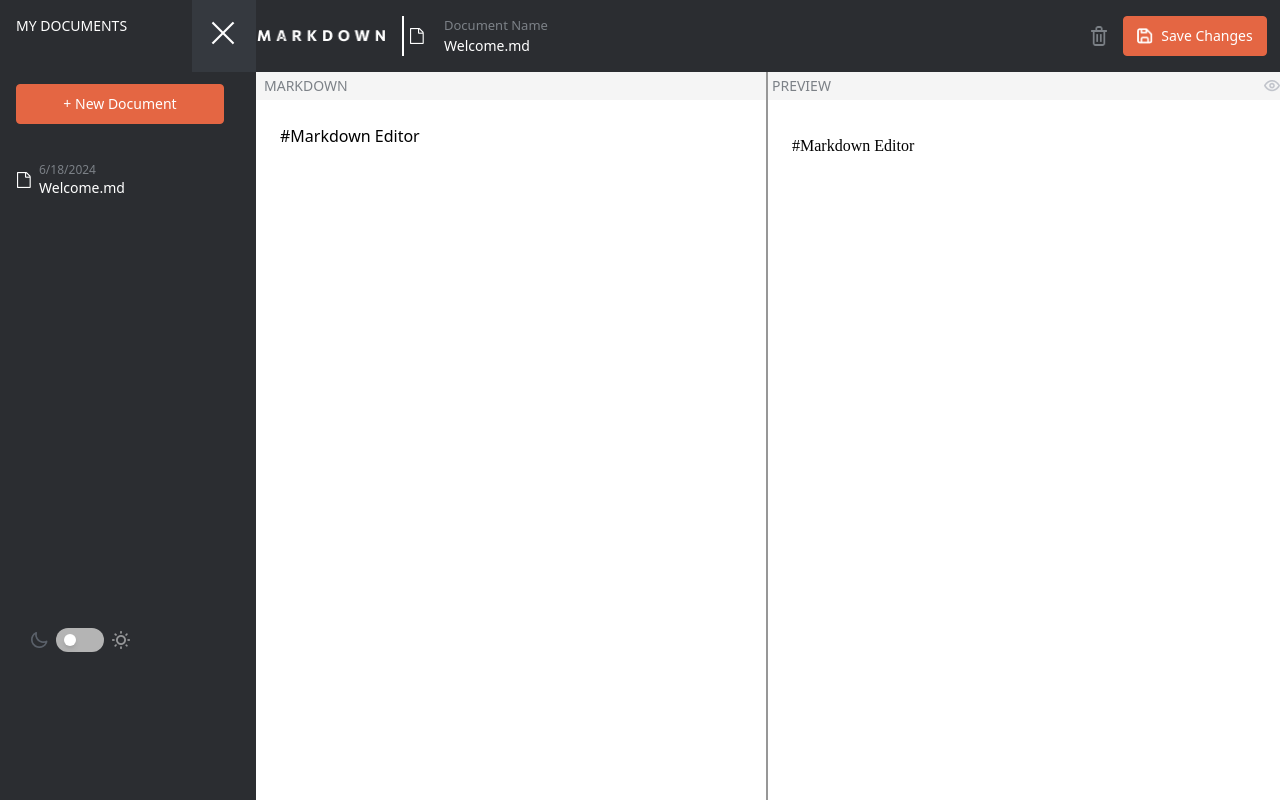
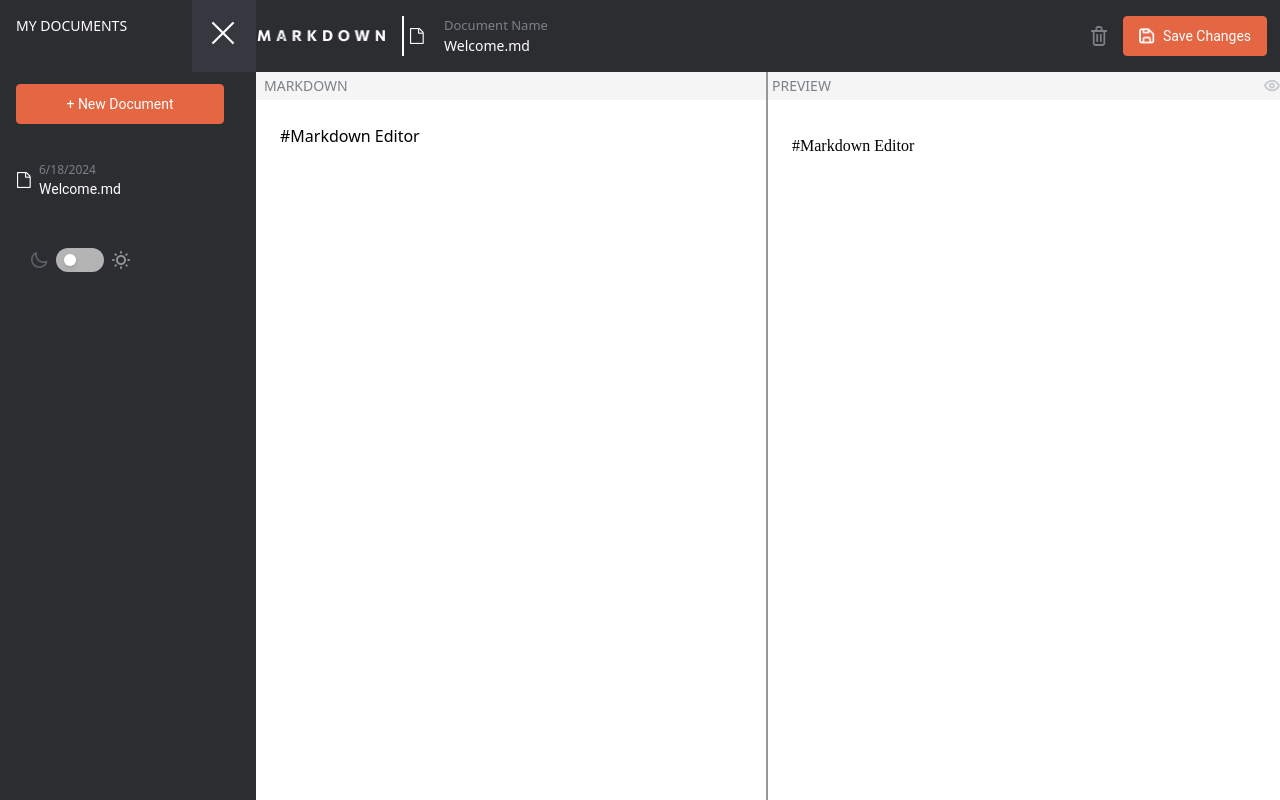
Before and after one commit to adjeibrightsekyere/markdown-Editor, a React (Vite) app: page / in a window 1280 px wide. Both pictures are taken after a click on the picture 34 px from the left and 32 px from the top of the page. Built offline with nearby package versions, Linux system fonts and the light colour scheme.

Commit message:
installed styled-components, used styled components in some components,also made editor only for sm screens to overflow

```diff
--- a/package.json
+++ b/package.json
@@ -18,6 +18,7 @@
     "postcss": "^8.4.38",
     "react": "^18.2.0",
     "react-dom": "^18.2.0",
+    "styled-components": "^6.1.11",
     "tailwindcss": "^3.4.4"
   },
   "devDependencies": {
--- a/src/App.css
+++ b/src/App.css
@@ -85,7 +85,7 @@ nav, .flex-grow, .w-full {
   .preview-only .preview-content {
     align-items: flex-start;
   justify-content: center;
-  margin-left: 10%;
+  margin-left: 25%;
   height: 100%;
   }}
 
--- a/src/App.tsx
+++ b/src/App.tsx
@@ -64,7 +64,7 @@ function App() {
       date: new Date().toLocaleDateString(),
       content: ''
     };
-    const updatedDocs = [...documents, newDoc];
+    const updatedDocs = [newDoc, ...documents];
     setDocuments(updatedDocs);
     setActiveDocId(newDoc.id)
     setMarkdown(newDoc.content)
--- a/src/components/DocListItems.tsx
+++ b/src/components/DocListItems.tsx
@@ -1,5 +1,43 @@
 import React from 'react';
+import styled from 'styled-components';
 import doc from '../assets/doc.png';
+
+const ListItemContainer = styled.div `
+    display: flex;
+    align-items: center;
+    border: 1px solid #2B2D31;
+    background: #2B2D31;
+    cursor: pointer;
+    width: 100%;
+    height: 4rem;
+    padding: 0.5rem;
+`;
+
+const DocumentIcon = styled.img`
+  margin-right: 0.5rem;
+`;
+
+const DocumentInfo = styled.div`
+  display: flex;
+  flex-direction: column;
+`;
+
+const DocumentDate = styled.p`
+  font-size: 0.75rem;
+  color: #7C8187;
+`;
+
+const DocumentName = styled.h1`
+  font-size: 0.875rem;
+  font-family: 'Roboto', sans-serif;
+  color: white;
+  font-weight: normal;
+  transition: color 0.2s;
+
+  &:hover {
+    color: #E46643;
+  }
+`;
 
 interface DocumentListItemProps{
     name: string;
@@ -8,15 +46,15 @@ interface DocumentListItemProps{
 
 const DocumentListItem: React.FC<DocumentListItemProps> =({name, date}) => {
     return (
-        <div  className='flex items-center border border-[#2B2D31] bg-[#2B2D31] cursor-pointer w-full h-16 rounded-none p-2'>
-            <img src={doc} alt='doc' className=' mr-2' />
-            <div className="flex flex-col">
-                <p className='text-xs text-[#7C8187]'>{date}</p>
-                <h1 className='text-sm font-normal text-white hover:text-[#E46643] font-roboto'>
+        <ListItemContainer>
+            <DocumentIcon src={doc} alt='doc'  />
+            <DocumentInfo>
+                <DocumentDate>{date}</DocumentDate>
+                <DocumentName>
                     {name}
-                </h1>
-            </div>
-        </div>
+                </DocumentName>
+            </DocumentInfo>
+        </ListItemContainer>
     )
 }
 export default DocumentListItem;
--- a/src/components/buttons/new_document.tsx
+++ b/src/components/buttons/new_document.tsx
@@ -1,12 +1,37 @@
 import React from 'react';
+import styled from 'styled-components';
+
+const NewDocumentButton = styled.div`
+    display: flex;
+    border: 1px solid #E46643;
+    background: #E46643;
+    cursor: pointer;
+    width: 13rem;
+    height: 2.5rem;
+    justify-content: center;
+    align-items: center;
+    border-radius: 4px;
+    transition: background 0.2s;
+
+  &:hover {
+    background: #F39765;
+  }
+`;
+
+const ButtonText = styled.h1`
+     font-size: 0.875rem;
+     font-family: 'Roboto', sans-serif;
+     color: white;
+     font-weight: normal;
+`;
 
 const NewDocument: React.FC = () => {
     return (
-        <div>
-            <div className='flex border border-[#E46643] bg-[#E46643] hover:bg-[#F39765] cursor-pointer w-52 h-10 rounded-[4px] justify-center items-center gap-2'>
-                <h1 className=' text-sm font-normal text-white font-roboto'>+ New Document</h1>
-            </div>
-        </div>
+
+        <NewDocumentButton>
+            <ButtonText>+ New Document</ButtonText>
+        </NewDocumentButton>
+
     )
 }
 export default NewDocument;
--- a/src/components/buttons/save_button.tsx
+++ b/src/components/buttons/save_button.tsx
@@ -1,17 +1,61 @@
 import React from "react";
+import styled from "styled-components";
 import save from '../../assets/save.png';
+
+const SaveButtonContainer = styled.div`
+    display: flex;
+    border: 1px solid #E46643;
+    background: #E46643;
+    cursor: pointer;
+    width: 2.5rem;
+    height: 2.5rem;
+    border-radius: 4px;
+    justify-content: center;
+    align-items: center;
+    gap: 0.5rem;
+    transition: background 0.2s;
+
+    &:hover {
+        background: #F39765;
+    }
+    @media (min-width: 768px) {
+    width: 9rem;
+  }
+`;
+
+const SaveIcon = styled.img`
+    width: 1rem;
+    height: 1rem;
+
+    @media (min-width: 768px) {
+        width: 1rem;
+        height: 1rem;
+    }
+`;
+
+const SaveText = styled.h1`
+    display: none;
+    font-size: 0.875rem;
+    font-weight: normal;
+    color: white;
+    font-family: 'Roboto', sans-serif;
+
+    @media (min-width: 768px) {
+        display: block;
+    }
+`;
 
 interface SaveButtonProps {
     onSave: () => void;
 }
 const SaveButton: React.FC<SaveButtonProps> = ({ onSave }) => {
     return (
-        <div onClick={onSave} className='flex border border-[#E46643] bg-[#E46643] hover:bg-[#F39765] cursor-pointer w-10 md:w-36 h-10 rounded-[4px] justify-center items-center md:gap-2'>
-            <img
-                className=' w-4 h-4'
+        <SaveButtonContainer onClick={onSave} >
+            <SaveIcon
+
                 src={save} alt='save' />
-            <h1 className='hidden md:block text-sm font-normal text-white font-roboto'>Save Changes</h1>
-        </div>
+            <SaveText >Save Changes</SaveText>
+        </SaveButtonContainer>
     )
 }
 export default SaveButton;
--- a/src/components/editor.tsx
+++ b/src/components/editor.tsx
@@ -33,7 +33,7 @@ function Editor({markdown, setMarkdown, isDarkMode}: EditorProps) {
             <textarea
             placeholder="bio"
             value={markdown}
-            className=" flex-grow w-full h-full overflow-hidden outline-none p-6 resize-none"  onChange={(e) => setMarkdown (e.target.value)}>
+            className=" flex-grow w-full h-full overflow-auto md:overflow-hidden outline-none p-6 resize-none"  onChange={(e) => setMarkdown (e.target.value)}>
                 {markdown}
             </textarea>
        </div>
--- a/src/components/sidebar.tsx
+++ b/src/components/sidebar.tsx
@@ -4,26 +4,28 @@ import NewDocument from './buttons/new_document';
 import ToggleMode from './togglemodes';
 import DocumentListItem from './DocListItems';
 
-interface SideBarProps{
+interface SideBarProps {
     onClose: () => void;
-    documents: { id: number; name: string; date: string;}[];
+    documents: { id: number; name: string; date: string; }[];
     onNewDocument: () => void;
     onDocumentClick: (id: number) => void;
     isDarkMode: boolean;
     setIsDarkMode: (isDarkMode: boolean) => void;
 }
-const SideBar: React.FC<SideBarProps> = ({onClose, documents, onNewDocument, onDocumentClick, isDarkMode, setIsDarkMode}) => {
-    return(
-        <div className="fixed top-0 left-0 h-full w-64 bg-[#2B2D31] text-white z-50">
+const SideBar: React.FC<SideBarProps> = ({ onClose, documents, onNewDocument, onDocumentClick, isDarkMode, setIsDarkMode }) => {
+    return (
+        <div className="fixed top-0 left-0 h-full w-64 bg-[#2B2D31] text-white z-50  flex-col justify-between">
+
                 <div className='flex justify-between items-center p-4'>
                     <h2 className=' text-sm font-roboto uppercase'>MY Documents</h2>
                     <div className='flex absolute right-0 top-0 border border-[#35393F] w-16 h-14 md:h-[72px] bg-[#35393F]'>
-                <img src={Close} alt='close' className='flex absolute top-5 right-5 w-6 h-6 cursor-pointer ' onClick={onClose}/>
+                        <img src={Close} alt='close' className='flex absolute top-5 right-5 w-6 h-6 cursor-pointer ' onClick={onClose} />
                     </div>
                 </div>
                 <div onClick={onNewDocument} className='p-4 mt-4'>
-            <NewDocument  />
+                    <NewDocument />
                 </div>
+                <div className='  overflow-y-auto'>
                 <ul>
                     {documents.map(doc => (
                         <li key={doc.id} onClick={() => onDocumentClick(doc.id)}
@@ -33,8 +35,9 @@ const SideBar: React.FC<SideBarProps> = ({onClose, documents, onNewDocument, onD
                         </li>
                     ))}
                 </ul>
-            <div className='absolute -bottom-[600px]  md:-bottom-[900px] lg:-bottom-[600px] left-0 flex justify-center'>
-                <ToggleMode isDarkMode={isDarkMode} setIsDarkMode={setIsDarkMode}/>
+                </div>
+            <div className=' mt-auto'>
+                <ToggleMode isDarkMode={isDarkMode} setIsDarkMode={setIsDarkMode} />
             </div>
         </div>
     )
--- a/tailwind.config.js
+++ b/tailwind.config.js
@@ -4,7 +4,12 @@ export default {
      "./src/**/*.{js,jsx,ts,tsx}"
   ],
   theme: {
-
+    screens: {
+      'sm': '640px',
+      'md': '768px',
+      'lg': '1024px',
+      'xl': '1280px',
+    },
 
     extend: {
       fontFamily: {
```
Also changed, not shown: 1 other file (tests, documents, lock files or other folders). Lines whose indentation alone changed are shown as unchanged.
